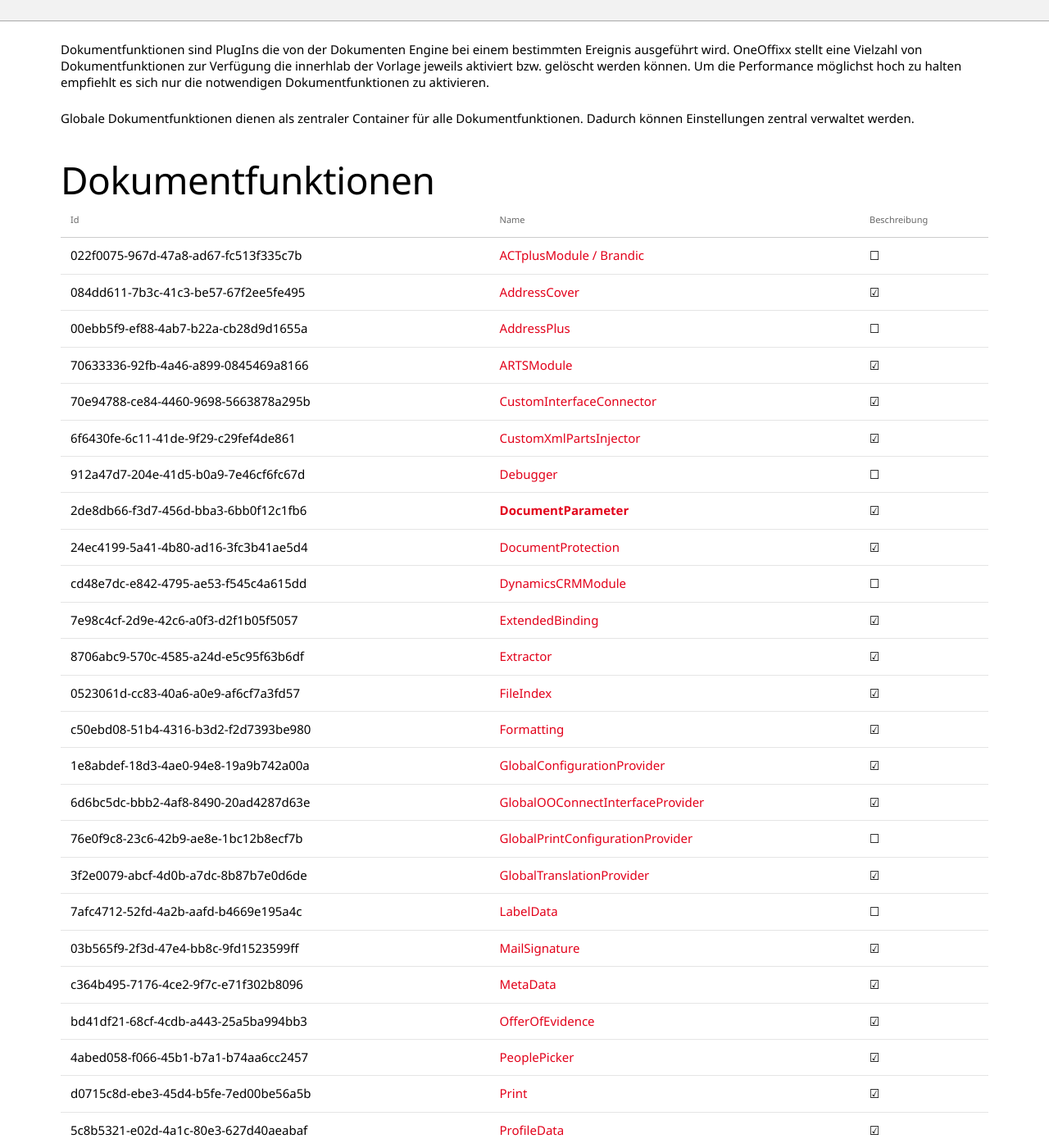
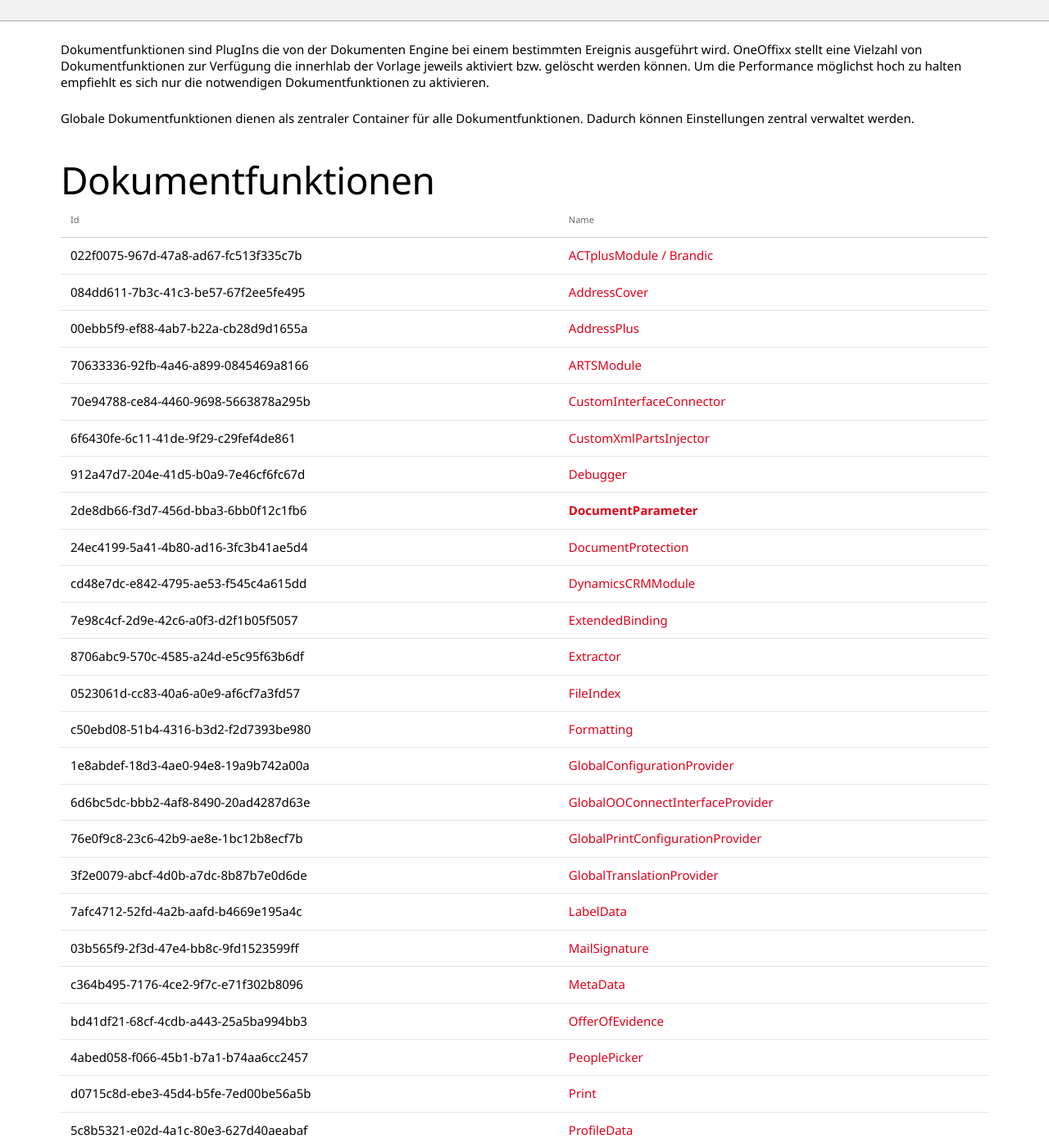
Before and after one commit to primesoft-group/oneoffixx-docs, a Jekyll site: the page built from _pages/docfunc/de/overview.md, in a window 1280 px wide and 1400 px high, scrolled down 234 px. Shown: the whole window at 82% size. Built offline with Jekyll 4.4.1, drawn with Linux system fonts in a browser that asks for light colours; nearby versions of some CDN libraries; some web fonts are replaced.

Commit message:
Update overview.md
updated toc

```diff
--- a/_pages/docfunc/de/overview.md
+++ b/_pages/docfunc/de/overview.md
@@ -12,42 +12,42 @@
 ## Dokumentfunktionen
 
 {:.table .table-striped}
-| Id  | Name | Beschreibung |
-| --- | ---- | --- |
-| 022f0075-967d-47a8-ad67-fc513f335c7b | [ACTplusModule / Brandic]({{ site.baseurl }}/docfunc/de/df/actplusmodule) | ☐ |
-| 084dd611-7b3c-41c3-be57-67f2ee5fe495 | [AddressCover]({{ site.baseurl }}/docfunc/de/df/addresscover) | ☑ |
-| 00ebb5f9-ef88-4ab7-b22a-cb28d9d1655a | [AddressPlus]({{ site.baseurl }}/docfunc/de/df/underconstruction) | ☐ |
-| 70633336-92fb-4a46-a899-0845469a8166 | [ARTSModule]({{ site.baseurl }}/docfunc/de/df/artsmodule) | ☑ |
-| 70e94788-ce84-4460-9698-5663878a295b | [CustomInterfaceConnector]({{ site.baseurl }}/docfunc/de/df/custominterfaceconnector) | ☑ |
-| 6f6430fe-6c11-41de-9f29-c29fef4de861 | [CustomXmlPartsInjector]({{ site.baseurl }}/docfunc/de/df/customxmlpartsinjector) | ☑ |
-| 912a47d7-204e-41d5-b0a9-7e46cf6fc67d | [Debugger]({{ site.baseurl }}/docfunc/de/df/underconstruction) | ☐ |
-| 2de8db66-f3d7-456d-bba3-6bb0f12c1fb6 | __[DocumentParameter]({{ site.baseurl }}/docfunc/de/df/documentparameter)__ | ☑  |
-| 24ec4199-5a41-4b80-ad16-3fc3b41ae5d4 | [DocumentProtection]({{ site.baseurl }}/docfunc/de/df/documentprotection) |  ☑  |
-| cd48e7dc-e842-4795-ae53-f545c4a615dd | [DynamicsCRMModule]({{ site.baseurl }}/docfunc/de/df/underconstruction) |  ☐  |
-| 7e98c4cf-2d9e-42c6-a0f3-d2f1b05f5057 | [ExtendedBinding]({{ site.baseurl }}/docfunc/de/df/extendedbinding) |  ☑  |
-| 8706abc9-570c-4585-a24d-e5c95f63b6df | [Extractor]({{ site.baseurl }}/docfunc/de/df/extractor) |  ☑  |
-| 0523061d-cc83-40a6-a0e9-af6cf7a3fd57 | [FileIndex]({{ site.baseurl }}/docfunc/de/df/fileindex ) |  ☑  |
-| c50ebd08-51b4-4316-b3d2-f2d7393be980 | [Formatting]({{ site.baseurl }}/docfunc/de/df/formatting) | ☑  |
-| 1e8abdef-18d3-4ae0-94e8-19a9b742a00a | [GlobalConfigurationProvider]({{ site.baseurl }}/docfunc/de/df/globalconfig) |  ☑  |
-| 6d6bc5dc-bbb2-4af8-8490-20ad4287d63e | [GlobalOOConnectInterfaceProvider]({{ site.baseurl }}/docfunc/de/df/globalooconnectinterfaceprovider) | ☑ |
-| 76e0f9c8-23c6-42b9-ae8e-1bc12b8ecf7b | [GlobalPrintConfigurationProvider]({{ site.baseurl }}/docfunc/de/df/underconstruction) |  ☐  |
-| 3f2e0079-abcf-4d0b-a7dc-8b87b7e0d6de | [GlobalTranslationProvider]({{ site.baseurl }}/docfunc/de/df/globaltranslationprovider) | ☑ |
-| 7afc4712-52fd-4a2b-aafd-b4669e195a4c | [LabelData]({{ site.baseurl }}/docfunc/de/df/underconstruction) |  ☐  |
-| 03b565f9-2f3d-47e4-bb8c-9fd1523599ff | [MailSignature]({{ site.baseurl }}/docfunc/de/df/mailsignature) |  ☑  |
-| c364b495-7176-4ce2-9f7c-e71f302b8096 | [MetaData]({{ site.baseurl }}/docfunc/de/df/metadata) | ☑ |
-| bd41df21-68cf-4cdb-a443-25a5ba994bb3 | [OfferOfEvidence]({{ site.baseurl }}/docfunc/de/df/lawmodule) |  ☑  |
-| 4abed058-f066-45b1-b7a1-b74aa6cc2457 | [PeoplePicker]({{ site.baseurl }}/docfunc/de/df/peoplepicker) | ☑ |
-| d0715c8d-ebe3-45d4-b5fe-7ed00be56a5b | [Print]({{ site.baseurl }}/docfunc/de/df/print) |  ☑   |
-| 5c8b5321-e02d-4a1c-80e3-627d40aeabaf | [ProfileData]({{ site.baseurl }}/docfunc/de/df/profiledata) | ☑  |
-| cd7414fb-752b-4010-b427-c1017e7bc587 | [QrCodeGenerator]({{ site.baseurl }}/docfunc/de/df/underconstruction) |  ☐  |
-| b9e8ec94-bec0-418a-b985-c565ac3bec23 | __[RecipientAddresses]({{ site.baseurl }}/docfunc/de/df/recipientaddress)__ | ☑ |
-| 30b9772f-3502-4a3f-988d-94a5abbbfc67 | [Regulations]({{ site.baseurl }}/docfunc/de/df/underconstruction) |  ☐  |
-| aafe214d-3879-4308-8b53-57029aed6ffa | [Resizing]({{ site.baseurl }}/docfunc/de/df/underconstruction) |  ☐  |
-| 187593ed-59af-4642-af9f-2f7fa56915bb | [Save]({{ site.baseurl }}/docfunc/de/df/save) | ☑ |
-| a5f87c27-82e7-44d7-8c07-0ef5cc647bdb | __[Scripts]({{ site.baseurl }}/docfunc/de/df/scripts)__ | ☑  |
-| 4073b4fb-9591-4a70-838a-012301690d2a | [SendEmail]({{ site.baseurl }}/docfunc/de/df/sendmail) |  ☑  |
-| dd752747-733e-4175-9fc7-028ab7472742 | [SnippetsResolver]({{ site.baseurl }}/connect/de/functions/snippets) | ☑  |
-| b72972ae-bf0b-4252-8026-54333d4ae4a7 | [TemplateDistribution]({{ site.baseurl }}/docfunc/de/df/templatedistribution) |  ☑  |
-| 38f5f0ce-ab39-49a2-9789-208796928fd7 | [Themes]({{ site.baseurl }}/docfunc/de/df/theme) |  ☑   |
-| 0895cc50-2c90-4ded-9959-3978f9372c33 | [ToolboxData]({{ site.baseurl }}/docfunc/de/df/toolboxdata) |  ☑  |
-| d96565fd-b4f0-4939-910f-2b4962a235c5 | [NEST/is-e]({{ site.baseurl }}/docfunc/de/df/nestise) |  ☑  |
+| Id  | Name
+| --- | ----
+| 022f0075-967d-47a8-ad67-fc513f335c7b | [ACTplusModule / Brandic]({{ site.baseurl }}/docfunc/de/df/actplusmodule)
+| 084dd611-7b3c-41c3-be57-67f2ee5fe495 | [AddressCover]({{ site.baseurl }}/docfunc/de/df/addresscover)
+| 00ebb5f9-ef88-4ab7-b22a-cb28d9d1655a | [AddressPlus]({{ site.baseurl }}/docfunc/de/df/underconstruction)
+| 70633336-92fb-4a46-a899-0845469a8166 | [ARTSModule]({{ site.baseurl }}/docfunc/de/df/artsmodule)
+| 70e94788-ce84-4460-9698-5663878a295b | [CustomInterfaceConnector]({{ site.baseurl }}/docfunc/de/df/custominterfaceconnector)
+| 6f6430fe-6c11-41de-9f29-c29fef4de861 | [CustomXmlPartsInjector]({{ site.baseurl }}/docfunc/de/df/customxmlpartsinjector)
+| 912a47d7-204e-41d5-b0a9-7e46cf6fc67d | [Debugger]({{ site.baseurl }}/docfunc/de/df/debugger)
+| 2de8db66-f3d7-456d-bba3-6bb0f12c1fb6 | __[DocumentParameter]({{ site.baseurl }}/docfunc/de/df/documentparameter)__
+| 24ec4199-5a41-4b80-ad16-3fc3b41ae5d4 | [DocumentProtection]({{ site.baseurl }}/docfunc/de/df/documentprotection)
+| cd48e7dc-e842-4795-ae53-f545c4a615dd | [DynamicsCRMModule]({{ site.baseurl }}/docfunc/de/df/underconstruction)
+| 7e98c4cf-2d9e-42c6-a0f3-d2f1b05f5057 | [ExtendedBinding]({{ site.baseurl }}/docfunc/de/df/extendedbinding)
+| 8706abc9-570c-4585-a24d-e5c95f63b6df | [Extractor]({{ site.baseurl }}/docfunc/de/df/extractor)
+| 0523061d-cc83-40a6-a0e9-af6cf7a3fd57 | [FileIndex]({{ site.baseurl }}/docfunc/de/df/fileindex )
+| c50ebd08-51b4-4316-b3d2-f2d7393be980 | [Formatting]({{ site.baseurl }}/docfunc/de/df/formatting)
+| 1e8abdef-18d3-4ae0-94e8-19a9b742a00a | [GlobalConfigurationProvider]({{ site.baseurl }}/docfunc/de/df/globalconfig)
+| 6d6bc5dc-bbb2-4af8-8490-20ad4287d63e | [GlobalOOConnectInterfaceProvider]({{ site.baseurl}}/docfunc/de/df/globalooconnectinterfaceprovider)
+| 76e0f9c8-23c6-42b9-ae8e-1bc12b8ecf7b | [GlobalPrintConfigurationProvider]({{ site.baseurl }}/docfunc/de/df/underconstruction)
+| 3f2e0079-abcf-4d0b-a7dc-8b87b7e0d6de | [GlobalTranslationProvider]({{ site.baseurl }}/docfunc/de/df/globaltranslationprovider)
+| 7afc4712-52fd-4a2b-aafd-b4669e195a4c | [LabelData]({{ site.baseurl }}/docfunc/de/df/underconstruction)
+| 03b565f9-2f3d-47e4-bb8c-9fd1523599ff | [MailSignature]({{ site.baseurl }}/docfunc/de/df/mailsignature)
+| c364b495-7176-4ce2-9f7c-e71f302b8096 | [MetaData]({{ site.baseurl }}/docfunc/de/df/metadata)
+| bd41df21-68cf-4cdb-a443-25a5ba994bb3 | [OfferOfEvidence]({{ site.baseurl }}/docfunc/de/df/lawmodule)
+| 4abed058-f066-45b1-b7a1-b74aa6cc2457 | [PeoplePicker]({{ site.baseurl }}/docfunc/de/df/peoplepicker)
+| d0715c8d-ebe3-45d4-b5fe-7ed00be56a5b | [Print]({{ site.baseurl }}/docfunc/de/df/print)
+| 5c8b5321-e02d-4a1c-80e3-627d40aeabaf | [ProfileData]({{ site.baseurl }}/docfunc/de/df/profiledata)
+| cd7414fb-752b-4010-b427-c1017e7bc587 | [QrCodeGenerator]({{ site.baseurl }}/docfunc/de/df/underconstruction)
+| b9e8ec94-bec0-418a-b985-c565ac3bec23 | __[RecipientAddresses]({{ site.baseurl }}/docfunc/de/df/recipientaddress)__
+| 30b9772f-3502-4a3f-988d-94a5abbbfc67 | [Regulations]({{ site.baseurl }}/docfunc/de/df/underconstruction)
+| aafe214d-3879-4308-8b53-57029aed6ffa | [Resizing]({{ site.baseurl }}/docfunc/de/df/underconstruction)
+| 187593ed-59af-4642-af9f-2f7fa56915bb | [Save]({{ site.baseurl }}/docfunc/de/df/save)
+| a5f87c27-82e7-44d7-8c07-0ef5cc647bdb | __[Scripts]({{ site.baseurl }}/docfunc/de/df/scripts)__
+| 4073b4fb-9591-4a70-838a-012301690d2a | [SendEmail]({{ site.baseurl }}/docfunc/de/df/sendmail)
+| dd752747-733e-4175-9fc7-028ab7472742 | [SnippetsResolver]({{ site.baseurl }}/connect/de/functions/snippets)
+| b72972ae-bf0b-4252-8026-54333d4ae4a7 | [TemplateDistribution]({{ site.baseurl }}/docfunc/de/df/templatedistribution)
+| 38f5f0ce-ab39-49a2-9789-208796928fd7 | [Themes]({{ site.baseurl }}/docfunc/de/df/theme)
+| 0895cc50-2c90-4ded-9959-3978f9372c33 | [ToolboxData]({{ site.baseurl }}/docfunc/de/df/toolboxdata)
+| d96565fd-b4f0-4939-910f-2b4962a235c5 | [NEST/is-e]({{ site.baseurl }}/docfunc/de/df/nestise)
```
